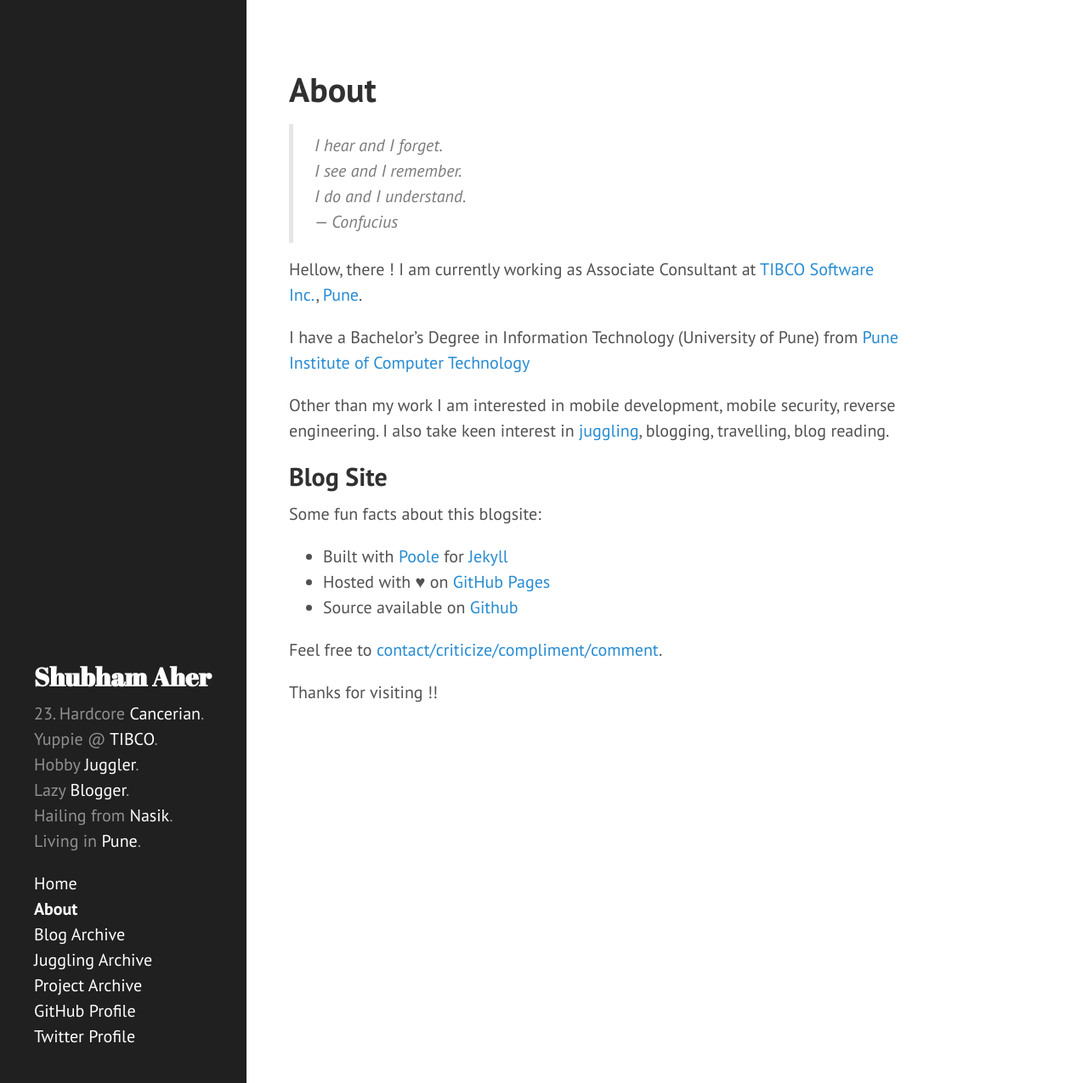
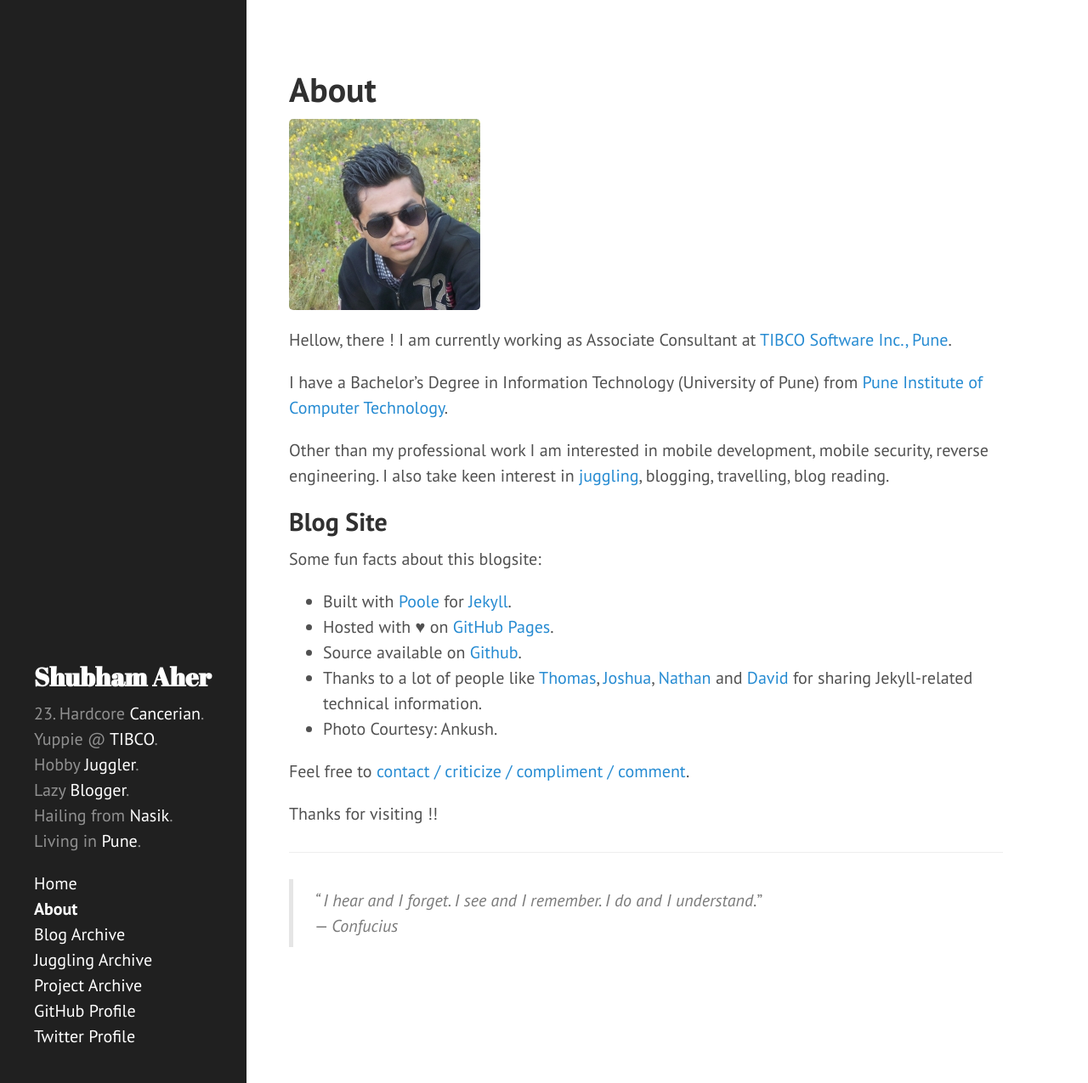
Before and after one commit to shubham-aher/shubham-aher.github.io, a Jekyll site: the page built from about.md, in a window 1280 px wide and 1275 px high. Shown: the whole window at 85% size. Built offline with Jekyll 4.4.1, drawn with Linux system fonts in a browser that asks for light colours; Markdown is read by kramdown in place of the engine named in the settings.

Commit message:
Updating Blogsite. Fifth edit: About section, Quotes, etc.

```diff
--- a/about.md
+++ b/about.md
@@ -3,23 +3,28 @@ layout: page
 title: About
 ---
 
->*I hear and I forget.<br>I see and I remember.<br>I do and I understand.*<br>
-  &mdash; *Confucius*
+![Profile Picture](/public/dp.jpg)
 
-Hellow, there ! I am currently working as Associate Consultant at <a href="http://tibco.com" target="_blank">TIBCO Software Inc.</a>, <a href="http://en.wikipedia.org/wiki/Pune" target="_blank">Pune</a>.
+Hellow, there ! I am currently working as Associate Consultant at <a href="http://tibco.com" target="_blank">TIBCO Software Inc., Pune</a>.
 
-I have a Bachelor's Degree in Information Technology (University of Pune) from <a href="http://pict.edu" target="_blank">Pune Institute of Computer Technology</a>
+I have a Bachelor's Degree in Information Technology (University of Pune) from <a href="http://en.wikipedia.org/wiki/Pune_Institute_of_Computer_Technology" target="_blank">Pune Institute of Computer Technology</a>.
 
-Other than my work I am interested in mobile development, mobile security, reverse engineering. I also take keen interest in <a href="http://shubhamaher.com/juggling" target="_blank">juggling</a>, blogging, travelling, blog reading.
+Other than my professional work I am interested in mobile development, mobile security, reverse engineering. I also take keen interest in <a href="http://shubhamaher.com/juggling" target="_blank">juggling</a>, blogging, travelling, blog reading.
 
 ## Blog Site
 
 Some fun facts about this blogsite:
 
-* Built with <a href="http://getpoole.com" target="_blank">Poole</a> for <a href="http://jekyllrb.com" target="_blank">Jekyll</a>
-* Hosted with ♥ on <a href="https://pages.github.com" target="_blank">GitHub Pages</a>
-* Source available on <a href="https://github.com/shubham-aher/shubham-aher.github.io" target="_blank">Github</a>
+* Built with <a href="http://getpoole.com" target="_blank">Poole</a> for <a href="http://jekyllrb.com" target="_blank">Jekyll</a>.
+* Hosted with ♥ on <a href="https://pages.github.com" target="_blank">GitHub Pages</a>.
+* Source available on <a href="https://github.com/shubham-aher/shubham-aher.github.io" target="_blank">Github</a>.
+* Thanks to a lot of people like <a href="https://github.com/thomascannon/" target="_blank">Thomas</a>, <a href="http://joshualande.com/jekyll-github-pages-poole/" target="_blank">Joshua</a>, <a href="http://nathantreid.com/setting-up-this-blog/" target="_blank">Nathan</a> and <a href="http://loyc.net/2014/blogging-on-github.html" target="_blank">David</a> for sharing Jekyll-related technical information.
+* Photo Courtesy: Ankush.
 
-Feel free to [contact/criticize/compliment/comment](mailto:shubham.aher.2011@gmail.com).
+Feel free to [contact / criticize / compliment / comment](mailto:shubham.aher.2011@gmail.com).
 
 Thanks for visiting !!
+
+---
+> *&ldquo; I hear and I forget. I see and I remember. I do and I understand.*&rdquo;<br>
+  &mdash; *Confucius*
--- a/public/css/hyde.css
+++ b/public/css/hyde.css
@@ -130,7 +130,7 @@ a.sidebar-nav-item:focus {
 
 @media (min-width: 48em) {
   .content {
-    max-width: 38rem;
+    max-width: 55rem;
     margin-left: 20rem;
     margin-right: 2rem;
   }
```
Also changed, not shown: juggling.md (+3 -0 lines), public/dp.jpg (added), public/favicon.ico, public/favicon.png (added).
